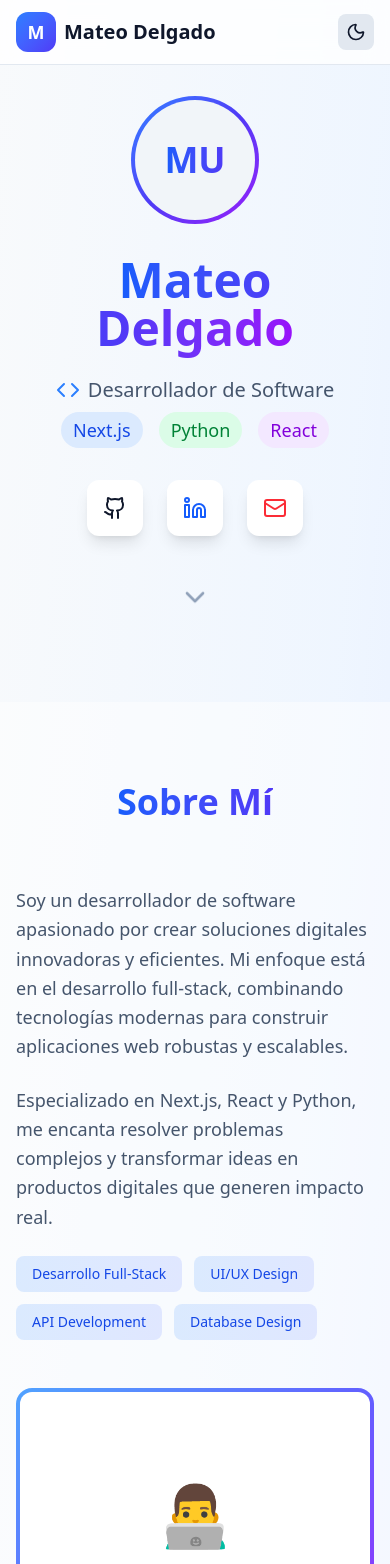
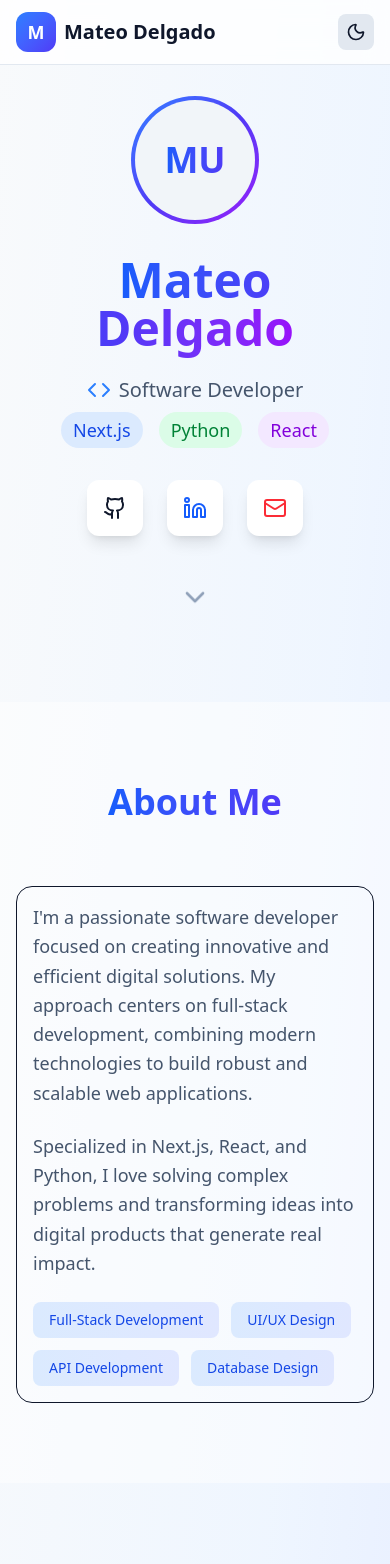
Before and after one commit to MateoDelgadoU/Portfolio-Mateo, a React (Vite) app: page / in a window 390 px wide. Shown: the top 1564 px of the page. Built offline with nearby package versions, Linux system fonts and the light colour scheme.

Commit message:
Portfolio definitivo

```diff
--- a/src/App.tsx
+++ b/src/App.tsx
@@ -1,70 +1,79 @@
 import { useState, useEffect } from 'react';
-import { Github, Linkedin, Mail, Moon, Sun, ExternalLink, Code, Database, Globe, ChevronDown, Sparkles, Zap, Target } from 'lucide-react';
+import { Github, Linkedin, Mail, Moon, Sun, ExternalLink, Code, Database, Globe, ChevronDown, Sparkles, Zap, Target, User, CheckSquare, Briefcase } from 'lucide-react';
 
 const App = () => {
   const [darkMode, setDarkMode] = useState(false);
 
-
   useEffect(() => {
-    const savedTheme = localStorage.getItem('theme');
-    if (savedTheme) {
-      setDarkMode(savedTheme === 'dark');
-    } else if (window.matchMedia('(prefers-color-scheme: dark)').matches) {
+    // Check system preference for initial theme
+    if (window.matchMedia('(prefers-color-scheme: dark)').matches) {
       setDarkMode(true);
     }
   }, []);
 
   useEffect(() => {
-    document.documentElement.classList.toggle('dark', darkMode);
-    localStorage.setItem('theme', darkMode ? 'dark' : 'light');
+    const root = document.documentElement;
+    if (darkMode) {
+      root.classList.add('dark');
+      root.style.setProperty('--tw-bg-opacity', '1');
+      document.body.style.backgroundColor = darkMode ? '#0f172a' : '#f8fafc';
+    } else {
+      root.classList.remove('dark');
+      document.body.style.backgroundColor = '#f8fafc';
+    }
   }, [darkMode]);
 
   const toggleTheme = () => setDarkMode(!darkMode);
 
-  const scrollToSection = (sectionId) => {
+  const scrollToSection = (sectionId: string) => {
     document.getElementById(sectionId)?.scrollIntoView({ behavior: 'smooth' });
   };
 
-  // Proyectos placeholder - agrega tus links de repo aquí
   const projects = [
     {
-      title: "Proyecto Full-Stack",
-      description: "Aplicación completa con React y Node.js, base de datos PostgreSQL e integración de APIs.",
-      tech: ["React", "Node.js", "PostgreSQL", "Tailwind"],
-      repoLink: "#", // Reemplaza con tu link
-      image: "https://images.unsplash.com/photo-1555066931-4365d14bab8c?w=600&h=300&fit=crop"
+      title: "My Portfolio",
+      description: "A personal portfolio website built with React and TailwindCSS to showcase my projects, skills, and experience with a clean and responsive design.",
+      tech: ["React", "TailwindCSS", "Typescript"],
+      repoLink: "https://github.com/MateoDelgadoU/Portfolio-Mateo",
+      icon: User
     },
     {
-      title: "Dashboard Analytics",
-      description: "Dashboard interactivo con visualización de datos en tiempo real usando Next.js y Python.",
-      tech: ["Next.js", "Python", "Chart.js", "API Rest"],
-      repoLink: "#", // Reemplaza con tu link
-      image: "https://images.unsplash.com/photo-1551288049-bebda4e38f71?w=600&h=300&fit=crop"
+      title: "Devter",
+      description: "A productivity app for developers to organize and manage their personal projects. Built with Next.js, MongoDB, and TailwindCSS, it offers a modern UI and smooth user experience. https://devter.dev",
+      tech: ["Next.js", "MongoDB", "TailwindCSS"],
+      repoLink: "https://github.com/MateoDelgadoU/Devter",
+      icon: Briefcase
     },
     {
-      title: "E-commerce Platform",
-      description: "Plataforma de comercio electrónico con sistema de pagos y gestión de inventario.",
-      tech: ["React", "Python", "Stripe", "MongoDB"],
-      repoLink: "#", // Reemplaza con tu link
-      image: "https://images.unsplash.com/photo-1556742049-0cfed4f6a45d?w=600&h=300&fit=crop"
+      title: "Tasker",
+      description: "A task management application designed to help users create, organize, and track their tasks. Built with React, Express, and PostgreSQL for a fast and reliable experience.",
+      tech: ["React", "Express", "PostgreSQL"],
+      repoLink: "https://github.com/MateoDelgadoU/Tasker",
+      icon: CheckSquare
     }
   ];
 
   const skills = [
-    { name: "Next.js", icon: Globe, level: 95 },
-    { name: "React", icon: Code, level: 90 },
-    { name: "Python", icon: Database, level: 85 },
-    { name: "JavaScript", icon: Zap, level: 88 },
-    { name: "Tailwind CSS", icon: Sparkles, level: 92 },
-    { name: "Node.js", icon: Target, level: 80 }
+    { name: "Next.js", icon: Globe },
+    { name: "React", icon: Code },
+    { name: "Python", icon: Database },
+    { name: "JavaScript", icon: Zap },
+    { name: "Tailwind CSS", icon: Sparkles },
+    { name: "Node.js", icon: Target }
   ];
 
   return (
     <div className={`min-h-screen transition-colors duration-500 ${darkMode ? 'dark' : ''}`}>
-      <div className="bg-gradient-to-br from-slate-50 via-blue-50 to-indigo-100 dark:from-slate-900 dark:via-slate-800 dark:to-indigo-900 text-slate-900 dark:text-slate-100">
+      <div className={`bg-gradient-to-br transition-colors duration-500 ${darkMode
+        ? 'from-slate-900 via-slate-800 to-indigo-900 text-slate-100'
+        : 'from-slate-50 via-blue-50 to-indigo-100 text-slate-900'
+        }`}>
 
         {/* Navigation */}
-        <nav className="fixed top-0 w-full bg-white/80 dark:bg-slate-900/80 backdrop-blur-md z-50 border-b border-slate-200 dark:border-slate-700">
+        <nav className={`fixed top-0 w-full backdrop-blur-md z-50 border-b transition-colors duration-500 ${darkMode
+          ? 'bg-slate-900/80 border-slate-700'
+          : 'bg-white/80 border-slate-200'
+          }`}>
           <div className="max-w-7xl mx-auto px-4 sm:px-6 lg:px-8">
             <div className="flex justify-between items-center h-16">
               <div className="flex items-center space-x-2">
@@ -79,16 +88,20 @@ const App = () => {
                   <button
                     key={item}
                     onClick={() => scrollToSection(item)}
-                    className="capitalize hover:text-blue-600 dark:hover:text-blue-400 transition-colors font-medium"
+                    className={`capitalize transition-colors font-medium ${darkMode ? 'hover:text-blue-400' : 'hover:text-blue-600'
+                      }`}
                   >
-                    {item === 'home' ? 'Inicio' : item === 'about' ? 'Sobre mí' : item === 'skills' ? 'Habilidades' : item === 'projects' ? 'Proyectos' : 'Contacto'}
+                    {item === 'home' ? 'Home' : item === 'about' ? 'About' : item === 'skills' ? 'Skills' : item === 'projects' ? 'Projects' : 'Contact'}
                   </button>
                 ))}
               </div>
 
               <button
                 onClick={toggleTheme}
-                className="p-2 rounded-lg bg-slate-200 dark:bg-slate-700 hover:bg-slate-300 dark:hover:bg-slate-600 transition-colors"
+                className={`p-2 rounded-lg transition-colors ${darkMode
+                  ? 'bg-slate-700 hover:bg-slate-600'
+                  : 'bg-slate-200 hover:bg-slate-300'
+                  }`}
               >
                 {darkMode ? <Sun className="w-5 h-5" /> : <Moon className="w-5 h-5" />}
               </button>
@@ -115,19 +128,23 @@ const App = () => {
                   </span>
                 </h1>
 
-                <div className="text-xl md:text-2xl text-slate-600 dark:text-slate-300 mb-8 space-y-2">
+                <div className={`text-xl md:text-2xl mb-8 space-y-2 ${darkMode ? 'text-slate-300' : 'text-slate-600'
+                  }`}>
                   <div className="flex items-center justify-center space-x-2">
                     <Code className="w-6 h-6 text-blue-500" />
-                    <span>Desarrollador de Software</span>
+                    <span>Software Developer</span>
                   </div>
                   <div className="flex items-center justify-center space-x-4 text-lg">
-                    <span className="px-3 py-1 bg-blue-100 dark:bg-blue-900/30 text-blue-700 dark:text-blue-300 rounded-full">
+                    <span className={`px-3 py-1 rounded-full ${darkMode ? 'bg-blue-900/30 text-blue-300' : 'bg-blue-100 text-blue-700'
+                      }`}>
                       Next.js
                     </span>
-                    <span className="px-3 py-1 bg-green-100 dark:bg-green-900/30 text-green-700 dark:text-green-300 rounded-full">
+                    <span className={`px-3 py-1 rounded-full ${darkMode ? 'bg-green-900/30 text-green-300' : 'bg-green-100 text-green-700'
+                      }`}>
                       Python
                     </span>
-                    <span className="px-3 py-1 bg-purple-100 dark:bg-purple-900/30 text-purple-700 dark:text-purple-300 rounded-full">
+                    <span className={`px-3 py-1 rounded-full ${darkMode ? 'bg-purple-900/30 text-purple-300' : 'bg-purple-100 text-purple-700'
+                      }`}>
                       React
                     </span>
                   </div>
@@ -138,7 +155,8 @@ const App = () => {
                     href="https://github.com/MateoDelgadoU"
                     target="_blank"
                     rel="noopener noreferrer"
-                    className="p-4 bg-white dark:bg-slate-800 rounded-xl shadow-lg hover:shadow-xl transform hover:scale-105 transition-all duration-300"
+                    className={`p-4 rounded-xl shadow-lg hover:shadow-xl transform hover:scale-105 transition-all duration-300 ${darkMode ? 'bg-slate-800' : 'bg-white'
+                      }`}
                   >
                     <Github className="w-6 h-6" />
                   </a>
@@ -170,47 +188,41 @@ const App = () => {
         </section>
 
         {/* About Section */}
-        <section id="about" className="py-20 px-4 sm:px-6 lg:px-8 bg-white/50 dark:bg-slate-800/50">
+        <section id="about" className={`py-20 px-4 sm:px-6 lg:px-8 ${darkMode ? 'bg-slate-800/50' : 'bg-white/50'
+          }`}>
           <div className="max-w-6xl mx-auto">
             <h2 className="text-4xl font-bold text-center mb-16">
               <span className="bg-gradient-to-r from-blue-600 to-indigo-600 bg-clip-text text-transparent">
-                Sobre Mí
+                About Me
               </span>
             </h2>
 
-            <div className="grid md:grid-cols-2 gap-12 items-center">
+            <div className="gap-12 items-center border rounded-2xl p-4">
               <div className="space-y-6">
-                <p className="text-lg text-slate-600 dark:text-slate-300 leading-relaxed">
-                  Soy un desarrollador de software apasionado por crear soluciones digitales innovadoras y eficientes.
-                  Mi enfoque está en el desarrollo full-stack, combinando tecnologías modernas para construir
-                  aplicaciones web robustas y escalables.
+                <p className={`text-lg leading-relaxed ${darkMode ? 'text-slate-300' : 'text-slate-600'
+                  }`}>
+                  I'm a passionate software developer focused on creating innovative and efficient digital solutions.
+                  My approach centers on full-stack development, combining modern technologies to build
+                  robust and scalable web applications.
                 </p>
-                <p className="text-lg text-slate-600 dark:text-slate-300 leading-relaxed">
-                  Especializado en Next.js, React y Python, me encanta resolver problemas complejos y
-                  transformar ideas en productos digitales que generen impacto real.
+                <p className={`text-lg leading-relaxed ${darkMode ? 'text-slate-300' : 'text-slate-600'
+                  }`}>
+                  Specialized in Next.js, React, and Python, I love solving complex problems and
+                  transforming ideas into digital products that generate real impact.
                 </p>
 
                 <div className="flex flex-wrap gap-3">
-                  {["Desarrollo Full-Stack", "UI/UX Design", "API Development", "Database Design"].map((item) => (
+                  {["Full-Stack Development", "UI/UX Design", "API Development", "Database Design"].map((item) => (
                     <span
                       key={item}
-                      className="px-4 py-2 bg-gradient-to-r from-blue-100 to-indigo-100 dark:from-blue-900/30 dark:to-indigo-900/30 text-blue-700 dark:text-blue-300 rounded-lg text-sm font-medium"
+                      className={`px-4 py-2 bg-gradient-to-r rounded-lg text-sm font-medium ${darkMode
+                        ? 'from-blue-900/30 to-indigo-900/30 text-blue-300'
+                        : 'from-blue-100 to-indigo-100 text-blue-700'
+                        }`}
                     >
                       {item}
                     </span>
                   ))}
-                </div>
-              </div>
-
-              <div className="relative">
-                <div className="w-full h-80 bg-gradient-to-br from-blue-400 via-indigo-500 to-purple-600 rounded-2xl p-1">
-                  <div className="w-full h-full bg-white dark:bg-slate-800 rounded-xl flex items-center justify-center">
-                    <div className="text-center">
-                      <div className="text-6xl mb-4">👨‍💻</div>
-                      <div className="text-xl font-semibold">Creando el futuro</div>
-                      <div className="text-slate-600 dark:text-slate-300">línea por línea</div>
-                    </div>
-                  </div>
                 </div>
               </div>
             </div>
@@ -222,17 +234,18 @@ const App = () => {
           <div className="max-w-6xl mx-auto">
             <h2 className="text-4xl font-bold text-center mb-16">
               <span className="bg-gradient-to-r from-blue-600 to-indigo-600 bg-clip-text text-transparent">
-                Habilidades
+                Skills
               </span>
             </h2>
 
             <div className="grid md:grid-cols-2 lg:grid-cols-3 gap-8">
-              {skills.map((skill, index) => {
+              {skills.map((skill) => {
                 const IconComponent = skill.icon;
                 return (
                   <div
                     key={skill.name}
-                    className="p-6 bg-white dark:bg-slate-800 rounded-2xl shadow-lg hover:shadow-xl transform hover:scale-105 transition-all duration-300"
+                    className={`p-6 rounded-2xl shadow-lg hover:shadow-xl transform hover:scale-105 transition-all duration-300 ${darkMode ? 'bg-slate-800' : 'bg-white'
+                      }`}
                   >
                     <div className="flex items-center mb-4">
                       <div className="p-3 bg-gradient-to-br from-blue-500 to-indigo-600 rounded-lg mr-4">
@@ -240,15 +253,7 @@ const App = () => {
                       </div>
                       <div>
                         <h3 className="font-bold text-lg">{skill.name}</h3>
-                        <div className="text-sm text-slate-500 dark:text-slate-400">{skill.level}% competencia</div>
                       </div>
-                    </div>
-
-                    <div className="w-full bg-slate-200 dark:bg-slate-700 rounded-full h-2">
-                      <div
-                        className="bg-gradient-to-r from-blue-500 to-indigo-600 h-2 rounded-full transition-all duration-1000"
-                        style={{ width: `${skill.level}%` }}
-                      />
                     </div>
                   </div>
                 );
@@ -258,32 +263,33 @@ const App = () => {
         </section>
 
         {/* Projects Section */}
-        <section id="projects" className="py-20 px-4 sm:px-6 lg:px-8 bg-white/50 dark:bg-slate-800/50">
+        <section id="projects" className={`py-20 px-4 sm:px-6 lg:px-8 ${darkMode ? 'bg-slate-800/50' : 'bg-white/50'
+          }`}>
           <div className="max-w-7xl mx-auto">
             <h2 className="text-4xl font-bold text-center mb-16">
               <span className="bg-gradient-to-r from-blue-600 to-indigo-600 bg-clip-text text-transparent">
-                Proyectos
+                Projects
               </span>
             </h2>
 
             <div className="grid md:grid-cols-2 lg:grid-cols-3 gap-8">
-              {projects.map((project, index) => (
+              {projects.map((project, index) => {
+                const IconComponent = project.icon;
+                return (
                   <div
                     key={index}
-                  className="bg-white dark:bg-slate-800 rounded-2xl overflow-hidden shadow-lg hover:shadow-2xl transform hover:scale-105 transition-all duration-300"
+                    className={`rounded-2xl overflow-hidden shadow-lg hover:shadow-2xl transform hover:scale-105 transition-all duration-300 ${darkMode ? 'bg-slate-800' : 'bg-white'
+                      }`}
                   >
-                  <div className="h-48 bg-gradient-to-br from-blue-400 via-indigo-500 to-purple-600 relative overflow-hidden">
-                    <img
-                      src={project.image}
-                      alt={project.title}
-                      className="w-full h-full object-cover mix-blend-overlay"
-                    />
-                    <div className="absolute inset-0 bg-black/20" />
+                    <div className="h-48 bg-gradient-to-br from-blue-400 via-indigo-500 to-purple-600 relative overflow-hidden flex items-center justify-center">
+                      <IconComponent className="w-24 h-24 text-white/80" />
+                      <div className="absolute inset-0 bg-black/10" />
                     </div>
 
                     <div className="p-6">
                       <h3 className="font-bold text-xl mb-3">{project.title}</h3>
-                    <p className="text-slate-600 dark:text-slate-300 mb-4 text-sm leading-relaxed">
+                      <p className={`mb-4 text-sm leading-relaxed ${darkMode ? 'text-slate-300' : 'text-slate-600'
+                        }`}>
                         {project.description}
                       </p>
 
@@ -291,7 +297,8 @@ const App = () => {
                         {project.tech.map((tech) => (
                           <span
                             key={tech}
-                          className="px-3 py-1 bg-slate-100 dark:bg-slate-700 text-slate-700 dark:text-slate-300 rounded-full text-xs font-medium"
+                            className={`px-3 py-1 rounded-full text-xs font-medium ${darkMode ? 'bg-slate-700 text-slate-300' : 'bg-slate-100 text-slate-700'
+                              }`}
                           >
                             {tech}
                           </span>
@@ -302,14 +309,16 @@ const App = () => {
                         href={project.repoLink}
                         target="_blank"
                         rel="noopener noreferrer"
-                      className="inline-flex items-center space-x-2 text-blue-600 dark:text-blue-400 hover:text-blue-700 dark:hover:text-blue-300 font-medium transition-colors"
+                        className={`inline-flex items-center space-x-2 font-medium transition-colors ${darkMode ? 'text-blue-400 hover:text-blue-300' : 'text-blue-600 hover:text-blue-700'
+                          }`}
                       >
-                      <span>Ver repositorio</span>
+                        <span>View Repository</span>
                         <ExternalLink className="w-4 h-4" />
                       </a>
                     </div>
                   </div>
-              ))}
+                );
+              })}
             </div>
           </div>
         </section>
@@ -319,32 +328,36 @@ const App = () => {
           <div className="max-w-4xl mx-auto text-center">
             <h2 className="text-4xl font-bold mb-8">
               <span className="bg-gradient-to-r from-blue-600 to-indigo-600 bg-clip-text text-transparent">
-                ¿Trabajamos Juntos?
+                Let's Work Together?
               </span>
             </h2>
 
-            <p className="text-xl text-slate-600 dark:text-slate-300 mb-12 max-w-2xl mx-auto">
-              Estoy siempre abierto a nuevas oportunidades y proyectos interesantes.
-              ¡Conectemos y hagamos que las ideas cobren vida!
+            <p className={`text-xl mb-12 max-w-2xl mx-auto ${darkMode ? 'text-slate-300' : 'text-slate-600'
+              }`}>
+              I'm always open to new opportunities and interesting projects.
+              Let's connect and bring ideas to life!
             </p>
 
-            <div className="flex justify-center space-x-8">
+            <div className="flex flex-col sm:flex-row justify-center items-center gap-4 sm:gap-8">
               <a
                 href="mailto:mateo350dk@gmail.com"
-                className="inline-flex items-center space-x-3 bg-gradient-to-r from-blue-600 to-indigo-600 text-white px-8 py-4 rounded-xl font-medium hover:from-blue-700 hover:to-indigo-700 transform hover:scale-105 transition-all duration-300 shadow-lg"
+                className="w-full sm:w-auto inline-flex items-center justify-center space-x-3 bg-gradient-to-r from-blue-600 to-indigo-600 text-white px-6 sm:px-8 py-3 sm:py-4 rounded-xl font-medium hover:from-blue-700 hover:to-indigo-700 transform hover:scale-105 transition-all duration-300 shadow-lg"
               >
                 <Mail className="w-5 h-5" />
-                <span>Enviar Email</span>
+                <span className="text-sm sm:text-base">Send Email</span>
               </a>
 
               <a
                 href="https://www.linkedin.com/in/mateodelgadougarte/"
                 target="_blank"
                 rel="noopener noreferrer"
-                className="inline-flex items-center space-x-3 bg-white dark:bg-slate-800 text-slate-900 dark:text-slate-100 px-8 py-4 rounded-xl font-medium border-2 border-slate-200 dark:border-slate-700 hover:border-blue-500 dark:hover:border-blue-400 transform hover:scale-105 transition-all duration-300 shadow-lg"
+                className={`w-full sm:w-auto inline-flex items-center justify-center space-x-3 px-6 sm:px-8 py-3 sm:py-4 rounded-xl font-medium border-2 transform hover:scale-105 transition-all duration-300 shadow-lg ${darkMode
+                    ? 'bg-slate-800 text-slate-100 border-slate-700 hover:border-blue-400'
+                    : 'bg-white text-slate-900 border-slate-200 hover:border-blue-500'
+                  }`}
               >
                 <Linkedin className="w-5 h-5 text-blue-600" />
-                <span>LinkedIn</span>
+                <span className="text-sm sm:text-base">LinkedIn</span>
               </a>
             </div>
           </div>
@@ -360,13 +373,13 @@ const App = () => {
               <span className="font-bold text-lg text-white">Mateo Delgado Ugarte</span>
             </div>
             <p className="text-slate-400">
-              © 2024 Mateo Delgado Ugarte. Construido con React y mucho ☕
+              © 2025 Mateo Delgado Ugarte. Built with React and lots of tea
             </p>
           </div>
         </footer>
       </div>
 
-      <style jsx>{`
+      <style>{`
         @keyframes fade-in-up {
           from {
             opacity: 0;
@@ -385,6 +398,11 @@ const App = () => {
         html {
           scroll-behavior: smooth;
         }
+
+        /* Force Tailwind to recognize dark mode */
+        .dark {
+          color-scheme: dark;
+        }
       `}</style>
     </div>
   );
--- a/src/components/Footer.tsx
+++ /dev/null
@@ -1,32 +0,0 @@
-// Footer.tsx
-
-import { Icons } from "../App"
-
-export default function Footer() {
-
-    const buttonsStyle =
-        "p-2 rounded-full hover:bg-gray-300 dark:hover:bg-gray-700 transition-colors duration-300";
-    return (
-        <footer className="flex justify-center p-4 space-x-4">
-            <a href="mailto:mateo350dk@gmail.com" className={buttonsStyle}>
-                <Icons.Mail className="h-6 w-6 text-red-500" />
-            </a>
-            <a
-                href="https://github.com/MateoDelgadoU"
-                target="_blank"
-                rel="noopener noreferrer"
-                className={buttonsStyle}
-            >
-                <Icons.Github className="h-6 w-6 text-gray-500" />
-            </a>
-            <a
-                href="https://www.linkedin.com/in/mateodelgadougarte/"
-                target="_blank"
-                rel="noopener noreferrer"
-                className={buttonsStyle}
-            >
-                <Icons.Linkedin className="h-6 w-6 text-blue-500" />
-            </a>
-        </footer>
-    )
-}
--- a/src/components/Header.tsx
+++ /dev/null
@@ -1,25 +0,0 @@
-// Header.tsx
-
-import { Icons } from "../App";
-
-interface HeaderProps {
-    toggleTheme: () => void;
-    theme: string;
-}
-
-export default function Header({ toggleTheme, theme }: HeaderProps) {
-    return (
-        <header className="flex justify-end p-4">
-            <button
-                onClick={toggleTheme}
-                className="p-2 rounded-full transition-colors duration-300 hover:bg-gray-300 dark:hover:bg-gray-700 cursor-pointer"
-            >
-                {theme === "dark" ? (
-                    <Icons.Sun className="h-6 w-6 text-yellow-400" />
-                ) : (
-                    <Icons.Moon className="h-6 w-6 text-gray-800" />
-                )}
-            </button>
-        </header>
-    );
-}
```
Lines whose indentation alone changed are shown as unchanged.
